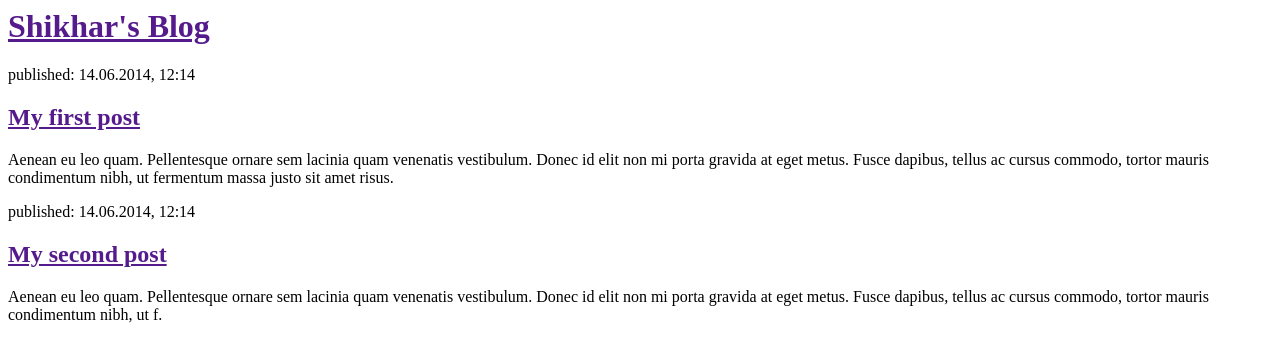
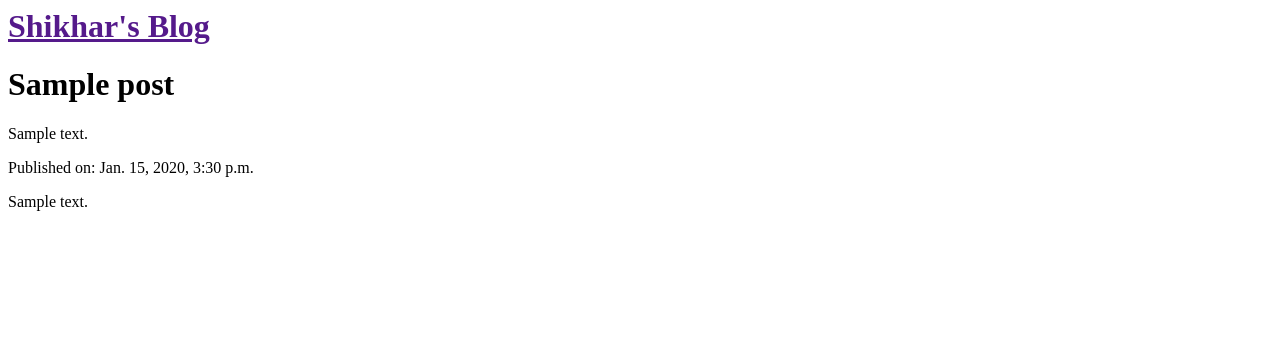
Before and after one commit to shikhar96/Blog, a Django app: template blogapp/templates/blogapp/post_list.html in a window 1280 px wide. Shown: the top 362 px of the page. Run offline with Django 3.2, Linux system fonts and the light colour scheme; the template is opened without the code that fills it: values that come from a table or form of the project are taken from there, others are empty; tables that the repository leaves empty hold one stand-in row (values such as "Sample post").

Commit message:
Third commit

```diff
--- a/blogapp/templates/blogapp/post_list.html
+++ b/blogapp/templates/blogapp/post_list.html
@@ -8,15 +8,14 @@
         </div>
 
         <div>
-            <p>published: 14.06.2014, 12:14</p>
-            <h2><a href="">My first post</a></h2>
-            <p>Aenean eu leo quam. Pellentesque ornare sem lacinia quam venenatis vestibulum. Donec id elit non mi porta gravida at eget metus. Fusce dapibus, tellus ac cursus commodo, tortor mauris condimentum nibh, ut fermentum massa justo sit amet risus.</p>
-        </div>
-
-        <div>
-            <p>published: 14.06.2014, 12:14</p>
-            <h2><a href="">My second post</a></h2>
-            <p>Aenean eu leo quam. Pellentesque ornare sem lacinia quam venenatis vestibulum. Donec id elit non mi porta gravida at eget metus. Fusce dapibus, tellus ac cursus commodo, tortor mauris condimentum nibh, ut f.</p>
+            {% for post in posts %}
+                <div>
+                <h1>{{ post.title }}</h1>
+                <p>{{ post.text }}</p>
+                <p>Published on: {{ post.published_date }}</p>
+                <p>{{ post.comment }}</p>
+                </div>
+            {% endfor %}
         </div>
     </body>
 </html>
--- a/blogapp/views.py
+++ b/blogapp/views.py
@@ -1,5 +1,7 @@
 from django.shortcuts import render
-
+from .models import Post
+from django.utils import timezone
 # Create your views here.
 def post_list(request):
-    return render(request, 'blogapp/post_list.html', {})
+    posts=Post.objects.filter(published_date__lte=timezone.now()).order_by('published_date')
+    return render(request, 'blogapp/post_list.html', {'posts':posts})
```
